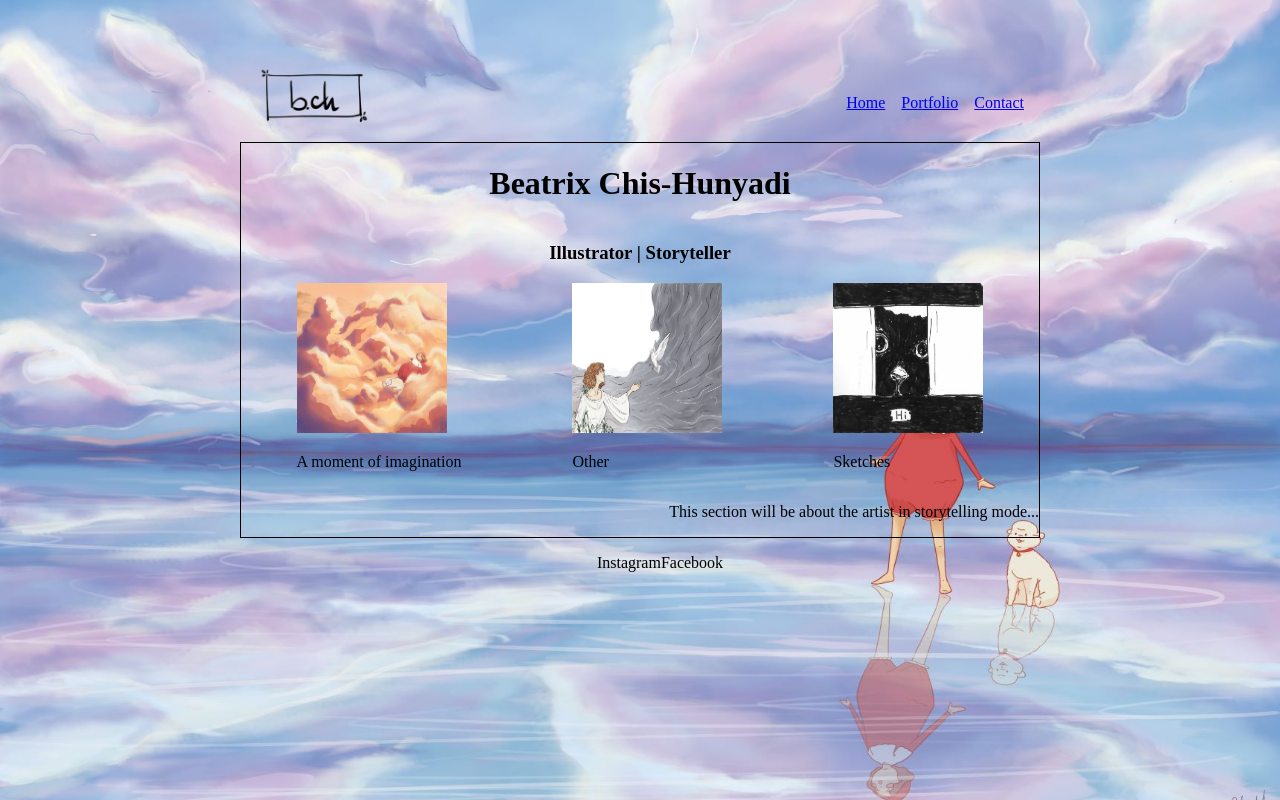
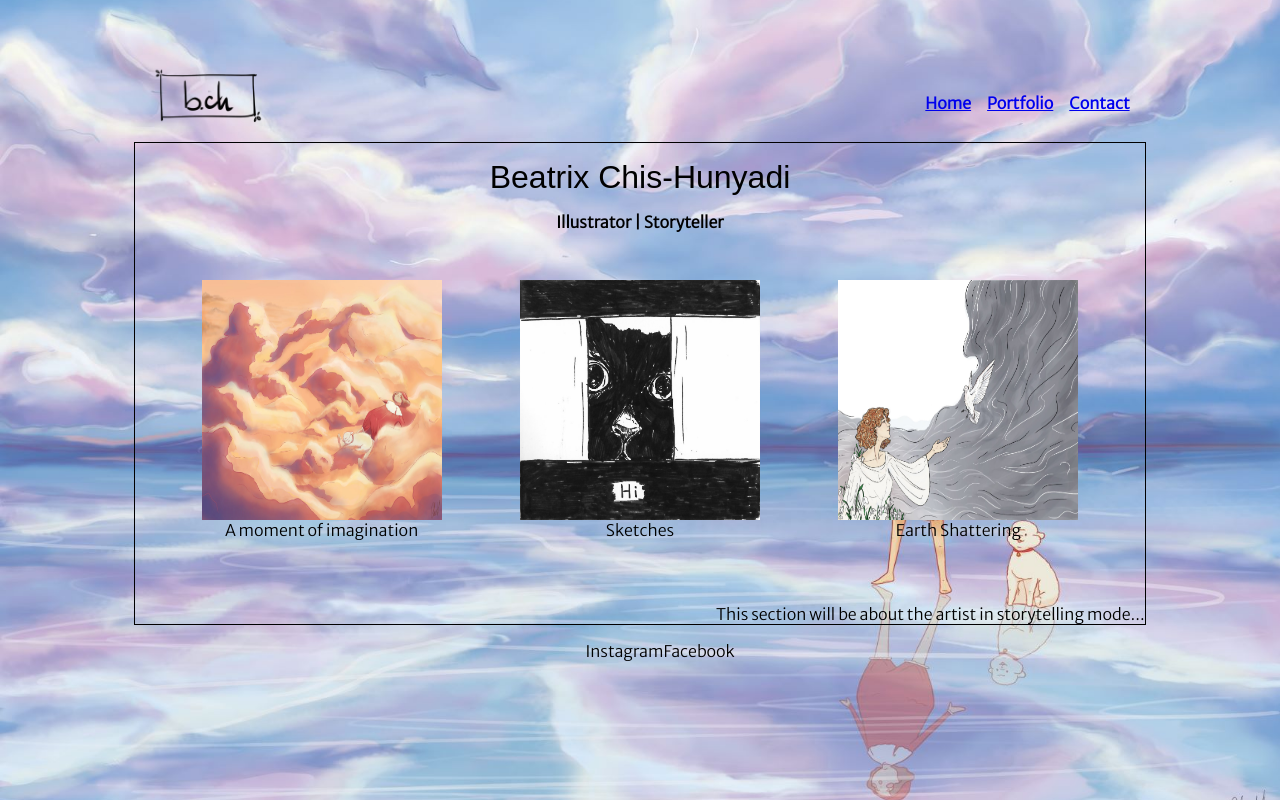
Before and after one commit to noemichis/b.ch-portfolio, a plain HTML site: page index.html in a window 1280 px wide. Drawn offline with Linux system fonts and the light colour scheme; a web font is replaced by a local one.

Commit message:
creating margin and padding around elements / change image gallery order in index.html

```diff
--- a/assets/css/style.css
+++ b/assets/css/style.css
@@ -1,5 +1,26 @@
+@import url('https://fonts.googleapis.com/css2?family=Merriweather+Sans:wght@300&family=Recursive&display=swap');
+
 * {
     box-sizing: border-box;
+  }
+
+  body {
+    font-family:'Merriweather Sans', sans-serif;
+  }
+
+  h1  {font-family: 'Recursive', sans-serif;
+    font-size: 2em;
+    font-weight: normal;
+    padding: 1rem;
+  }
+
+  h3 {
+    font-size: 1em;
+    padding:0 0 1rem 0;
+  }
+
+  h1, h3, p {
+    margin: 0;
   }
 
   #background-image {
@@ -8,9 +29,10 @@
 
   }
 
+
  .grid {
     height: -webkit-fill-available;
-    max-width: 800px;
+    max-width: 80%;
     width: 100%;
     margin-left: auto;
     margin-right: auto;
@@ -42,9 +64,6 @@
 
   .logo {
     justify-content: left;
-    align-items: center;
-
-
   }
 
   #logo-img {
@@ -66,6 +85,7 @@
   }
 
   .navbar > li {
+    font-weight: bold;
     list-style-type: none;
     margin-right: 1em;
   }
@@ -86,12 +106,30 @@
 
   }
 
+
   .gallery {
+    margin: 1rem;
+    padding: 1rem;
     display: flex;
     flex-wrap: wrap;
     justify-content: space-around;
+    gap: 10px;
 
+  }
 
+  .gallery > div {
+    padding-bottom: 2em;
+    display: flex;
+    flex-direction: column;
+    align-items: center;
+    flex-grow: 1;
+
+  }
+
+  .image {
+    max-width: fit-content;
+    height: 30vh;
+    aspect-ratio: 1/1;
   }
 
   .about {
@@ -120,10 +158,6 @@
 
   }
 
-  .image {
-    width: 150px;
-    height: 150px;
-  }
 
 
   .portfolio-container {
--- a/index.html
+++ b/index.html
@@ -35,13 +35,14 @@
                   <img src="assets/images/clouds.jpg" class="image">
                   <p>A moment of imagination</p>
                 </div>
-                <div>
-                  <img src="assets/images/dove.jpg" class="image">
-                  <p>Other</p>
-                </div>
                 <div> <img src="assets/images/mona.jpg" class="image">
                   <p>Sketches</p>
                 </div>
+                <div>
+                  <img src="assets/images/dove.jpg" class="image">
+                  <p>Earth Shattering</p>
+                </div>
+
 
               </div>
               <div class="about">
```
